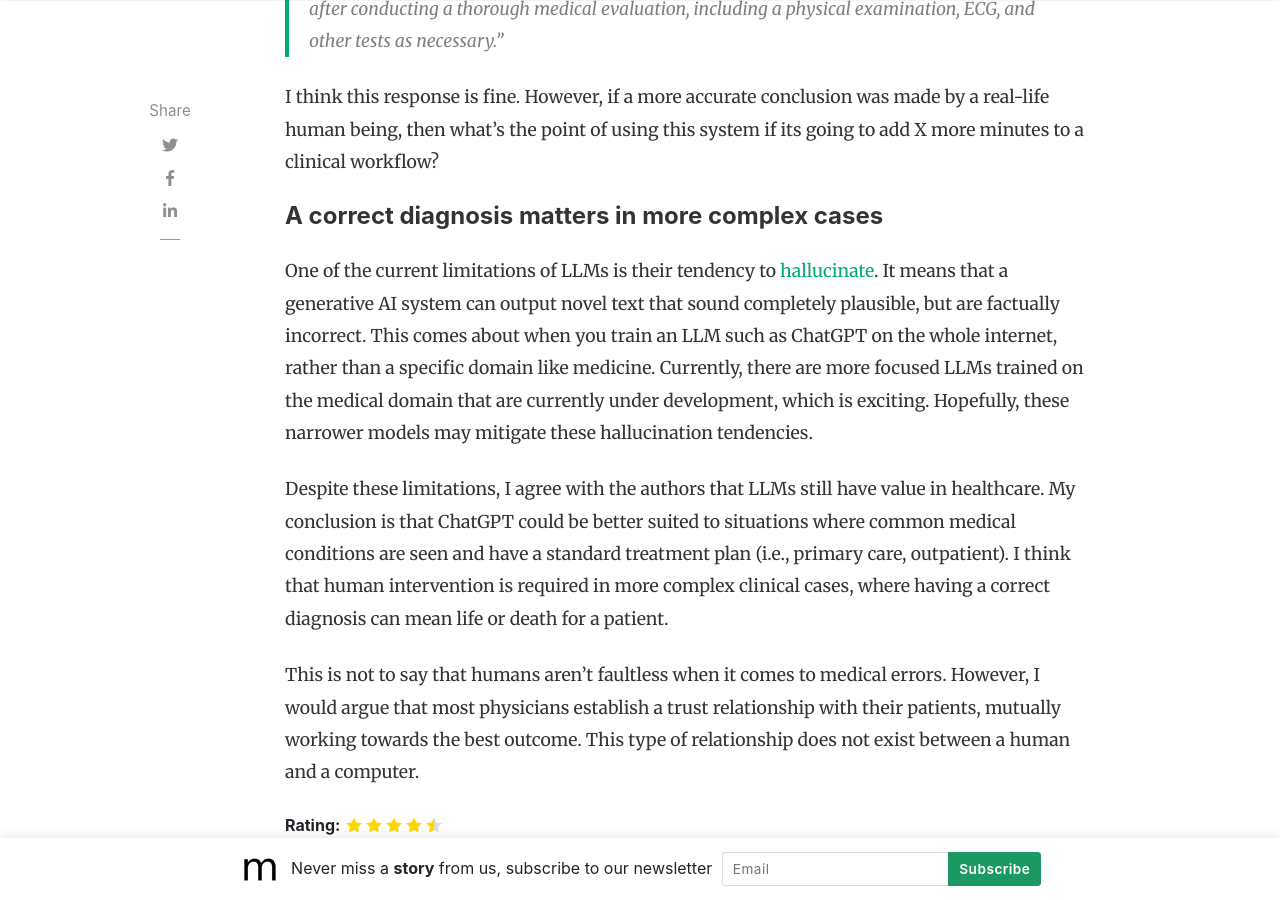
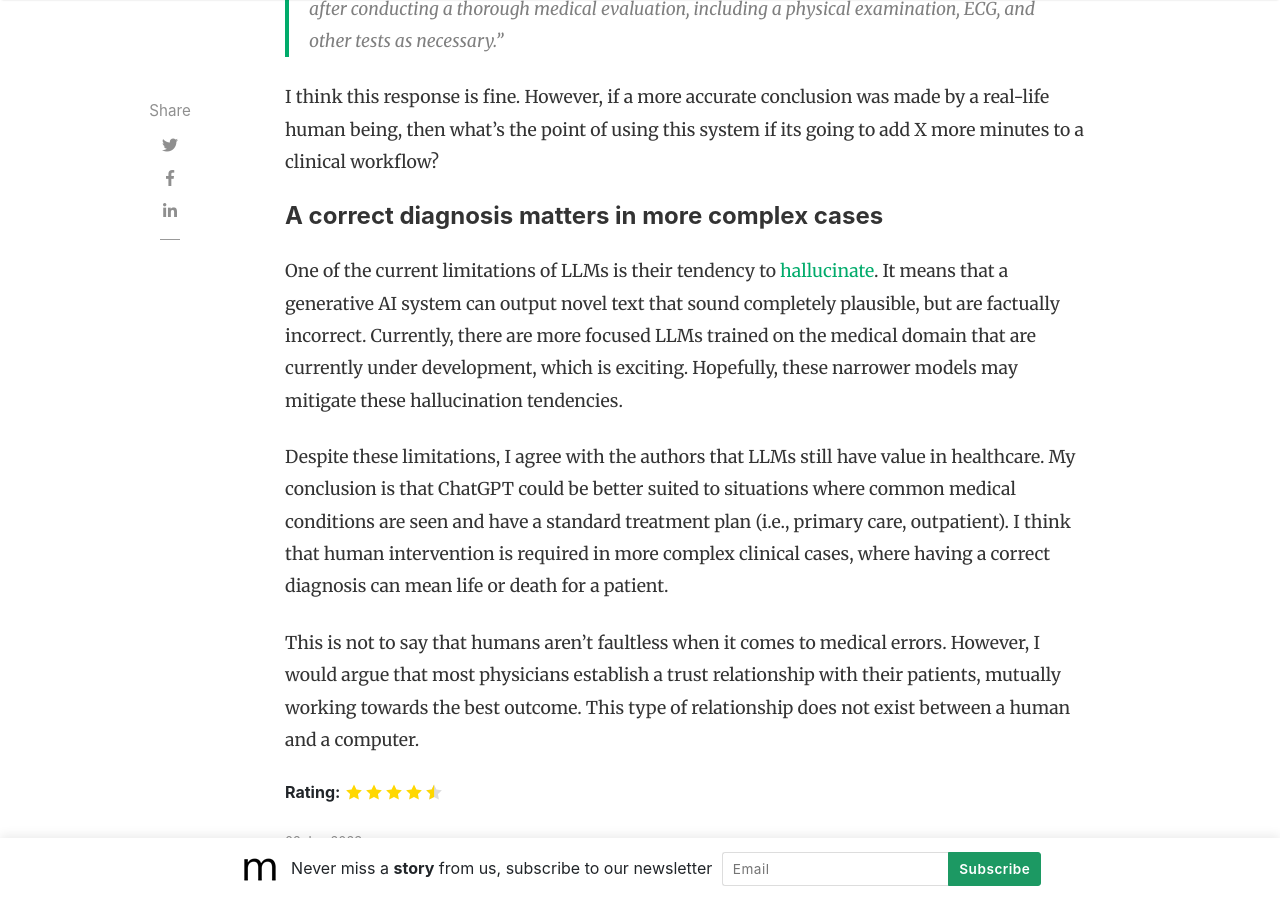
Before and after one commit to slsu0424/slsu0424.github.io, a Jekyll site: the page built from _posts/2023-06-02-test.md, in a window 1280 px wide and 900 px high, scrolled down 3379 px. Built offline with Jekyll 4.4.1, drawn with Linux system fonts in a browser that asks for light colours; nearby versions of some CDN libraries; comment, search, counter and statistics services are not loaded.

Commit message:
Update 2023-06-02-test.md

```diff
--- a/_posts/2023-06-02-test.md
+++ b/_posts/2023-06-02-test.md
@@ -48,7 +48,7 @@ I think this response is fine.  However, if a more accurate conclusion was made
 
 #### A correct diagnosis matters in more complex cases
 
-One of the current limitations of LLMs is their tendency to [hallucinate](https://spectrum.ieee.org/ai-hallucination).  It means that a generative AI system can output novel text that sound completely plausible, but are factually incorrect.  This comes about when you train an LLM such as ChatGPT on the whole internet, rather than a specific domain like medicine.  Currently, there are more focused LLMs trained on the medical domain that are currently under development, which is exciting.  Hopefully, these narrower models may mitigate these hallucination tendencies.
+One of the current limitations of LLMs is their tendency to [hallucinate](https://spectrum.ieee.org/ai-hallucination).  It means that a generative AI system can output novel text that sound completely plausible, but are factually incorrect.  Currently, there are more focused LLMs trained on the medical domain that are currently under development, which is exciting.  Hopefully, these narrower models may mitigate these hallucination tendencies.
 
 Despite these limitations, I agree with the authors that LLMs still have value in healthcare.  My conclusion is that ChatGPT could be better suited to situations where common medical conditions are seen and have a standard treatment plan (i.e., primary care, outpatient).  I think that human intervention is required in more complex clinical cases, where having a correct diagnosis can mean life or death for a patient.
 
```
